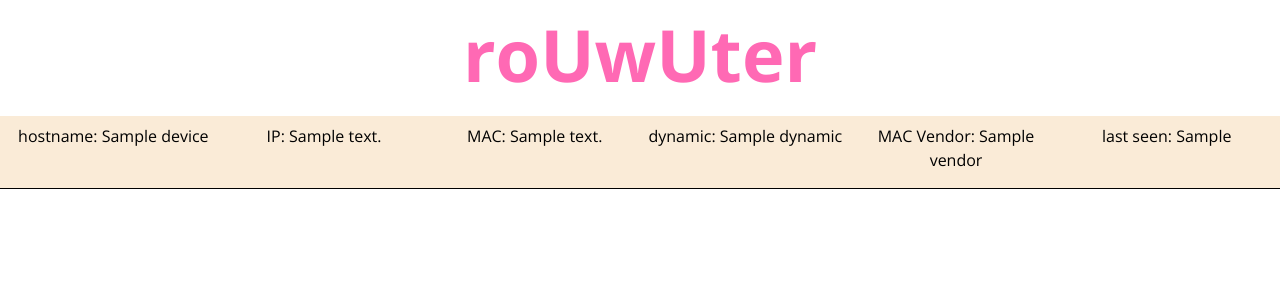
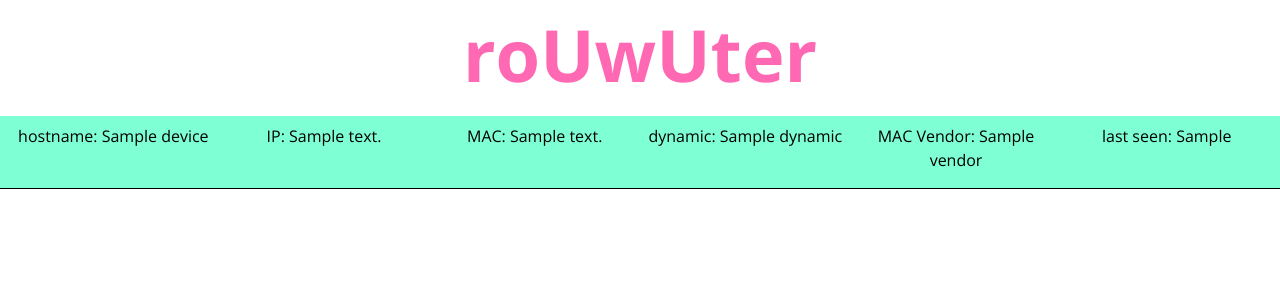
Before and after one commit to AGHRapidPro/roUwUter, a Python web app: template templates/index.html in a window 1280 px wide. Shown: the top 300 px of the page. Run offline with Jinja, Linux system fonts and the light colour scheme; the template is opened without the code that fills it: most values are stand-ins (such as "Sample title", 1, 10 or a date in 2020).

Commit message:
change bg-color (test)

```diff
--- a/static/styles.css
+++ b/static/styles.css
@@ -14,7 +14,6 @@
 *,
 *::before,
 *::after {
-    font-family:
     box-sizing: border-box;
 }
 
@@ -115,7 +114,7 @@ h1 {
 
 }
 .device:nth-child(odd) {
-    background-color: antiquewhite;
+    background-color:aquamarine;
 }
 
 .device > div {
```
